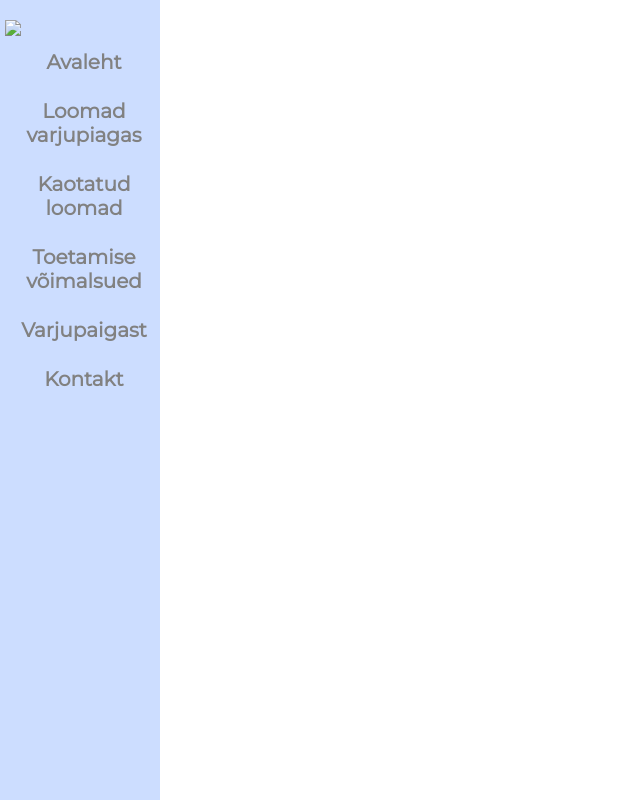
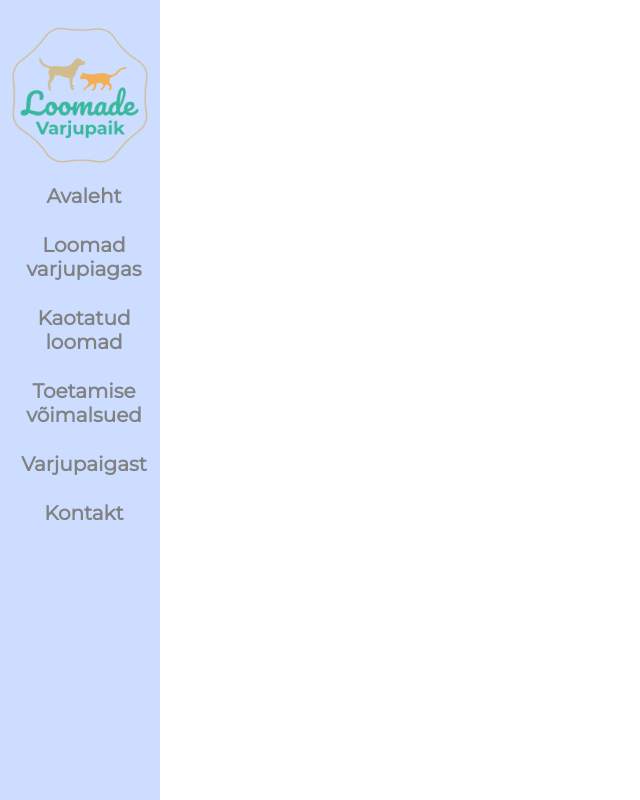
Before and after one commit to saarakhk/javascript, a plain HTML site: page Loomade varjupaik/index.html in a window 1280 px wide. Shown: the whole page, without its empty margins (0-640 px from the left). Drawn offline with Linux system fonts and the light colour scheme.

Commit message:
lisasin menüüle logo

```diff
--- a/Loomade varjupaik/index.html
+++ b/Loomade varjupaik/index.html
@@ -19,7 +19,7 @@
 <!--Menu-->
 
 <div class="sidenav">
-    <img src="img/logo.png" />
+    <img src="logo.png" />
     <a href="#">Avaleht</a>
     <a href="#">Loomad varjupiagas</a>
     <a href="#">Kaotatud loomad</a>
```
Also changed, not shown: Loomade varjupaik/logo.png (added).
